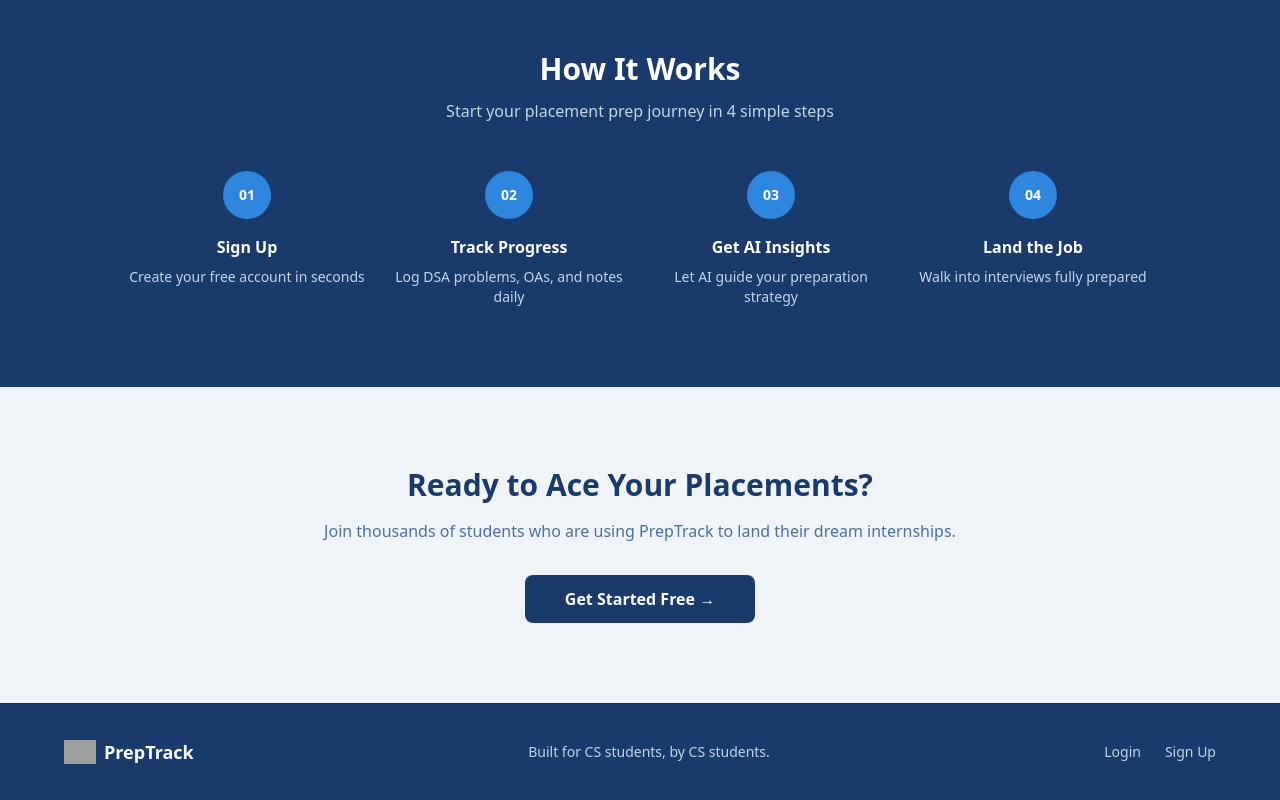
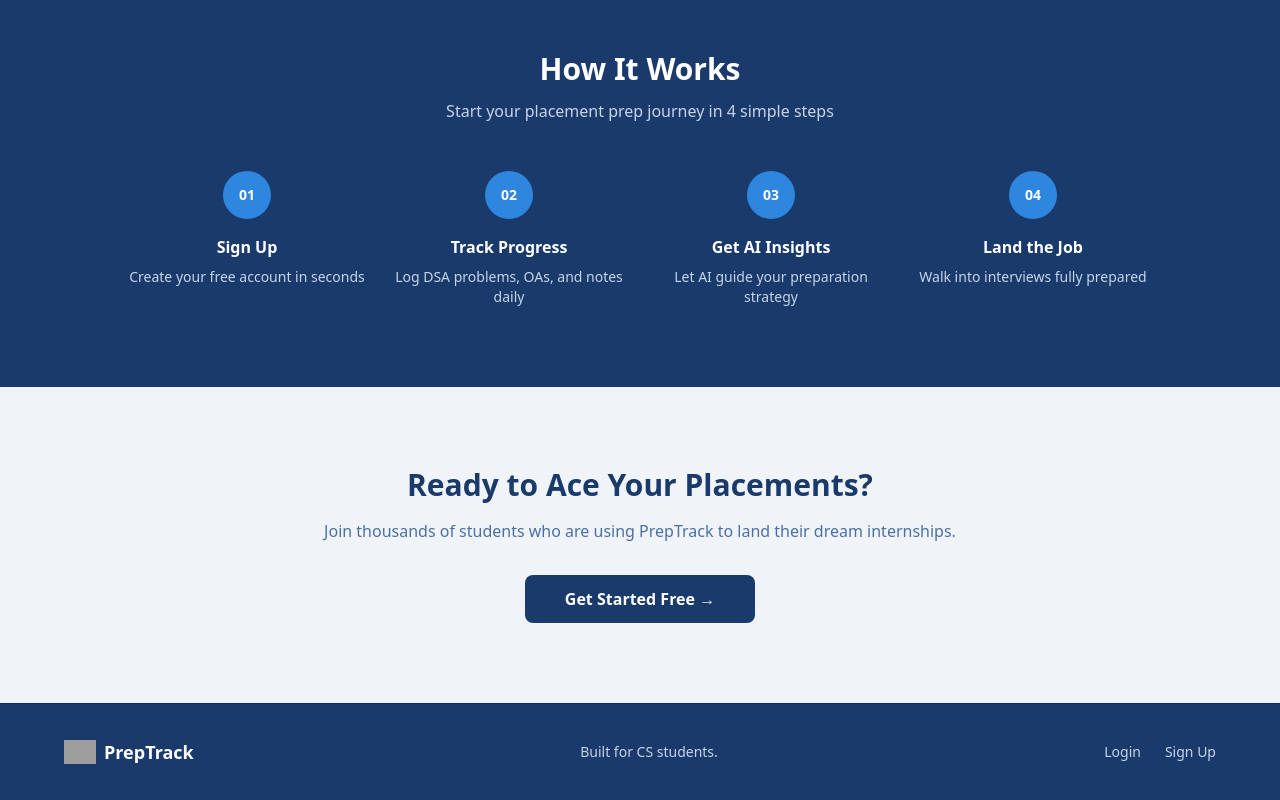
Before and after one commit to durgaprasad00773/placement-prep, a React (Vite) app in the folder frontend/: page / in a window 1280 px wide. Shown: the part 1791-2591 px from the top of the page. Built offline with nearby package versions, Linux system fonts and the light colour scheme; no server answers; grey boxes are pictures that could not be loaded.

Commit message:
fix: remove redundant phrase from landing page description

```diff
--- a/frontend/src/pages/LandingPage.jsx
+++ b/frontend/src/pages/LandingPage.jsx
@@ -276,7 +276,7 @@ const LandingPage = () => {
             <h1 className="text-lg font-bold text-white">PrepTrack</h1>
           </div>
           <p className="text-xs md:text-sm text-center" style={{ color: '#c5d5ea' }}>
-            Built for CS students, by CS students.
+            Built for CS students.
           </p>
           <div className="flex gap-6">
             <span onClick={() => navigate('/login')}
```
